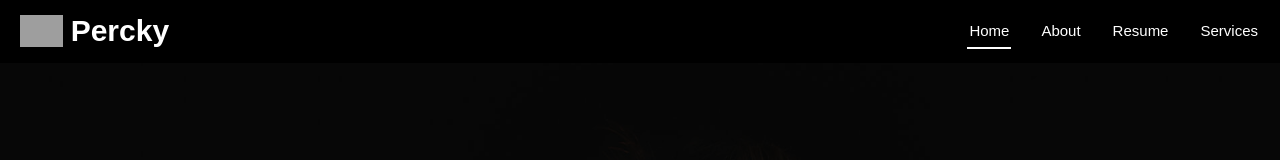
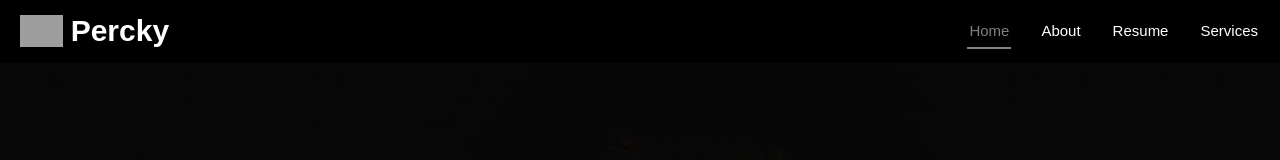
Before and after one commit to AinaPercky/porfolio-beta, a React (Vite) app: page / in a window 1280 px wide. In both pictures the pointer is over the item "Home". Shown: the top 160 px of the page. Built offline with nearby package versions, Linux system fonts and the light colour scheme; grey boxes are pictures that could not be loaded.

Commit message:
change hover style on navigation

```diff
--- a/src/assets/css/header.css
+++ b/src/assets/css/header.css
@@ -253,12 +253,19 @@
         .navmenu .active:before {
         visibility: visible;
         width: 100%;
+
         }
 
         .navmenu li:hover>a,
         .navmenu .active,
         .navmenu .active:focus {
         color: var(--nav-hover-color);
+        }
+
+        .navmenu li:hover>a,
+        .navmenu .active:focus {
+        color: var(--nav-hover-color);
+        opacity: 0.5;
         }
 
         .navmenu .dropdown ul {
```
